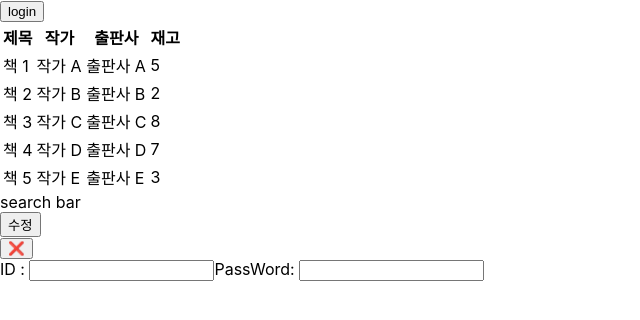
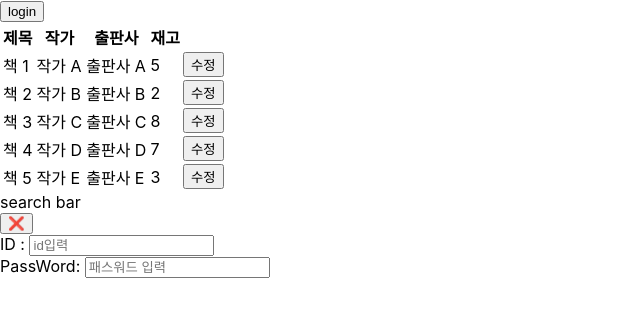
Before and after one commit to park-intae/booksearcher-new-, a React (Create React App) app: page / in a window 1280 px wide. Both pictures are taken after a click on the button "login". Shown: the top 320 px of the page, without its empty margins (0-640 px from the left). Built offline with nearby package versions, Linux system fonts and the light colour scheme.

Commit message:
오류 잡음 아직 구동은 안해봄...

```diff
--- a/src/App.tsx
+++ b/src/App.tsx
@@ -13,15 +13,19 @@ function App() {
     { id: 4, title: "책 4", author: ["작가 D"], publisher: "출판사 D", stock: 7 },
     { id: 5, title: "책 5", author: ["작가 E"], publisher: "출판사 E", stock: 3 },]
 
-  //Modal
+  //Modal state management
   const [isModalOpen, setIsModalOpen] = useState(false);
   const [contentType, setContentType] = useState("");
+  const [selectedBook, setSelectedBook] = useState<Book | null>(null);
 
-  const openModal = (type: string) => {
+  //Modal open console
+  const openModal = (type: string, book?: Book) => {
     setContentType(type);
     setIsModalOpen(true);
+    if (book) setSelectedBook(book);
   };
 
+  //Modal close console
   const closeModal = () => {
     setIsModalOpen(false);
   }
@@ -36,14 +40,11 @@ function App() {
         <div id='board'>
           <BookList books={books} openModal={openModal} />
           <div id='search'>search bar</div>
-          <button onClick={() => openModal('modifyButton')}>
-            수정
-          </button>
         </div>
         <div id='pagenation'></div>
       </main>
 
-      {isModalOpen && <Modal isOpen={isModalOpen} contentType={contentType} closeModal={closeModal} />}
+      {isModalOpen && <Modal isOpen={isModalOpen} contentType={contentType} closeModal={closeModal} book={selectedBook} />}
     </div>
   );
 }
--- a/src/components/BookList.tsx
+++ b/src/components/BookList.tsx
@@ -1,6 +1,11 @@
 import React, { useMemo } from 'react';
 import { ColumnDef, flexRender, getCoreRowModel, useReactTable } from '@tanstack/react-table';
-import type { Book, BookListProps } from '../type/interface';
+import type { Book } from '../type/interface';
+
+interface BookListProps {
+    books: Book[];
+    openModal: (type: string, book?: Book) => void;
+}
 
 const BookList: React.FC<BookListProps> = ({ books, openModal }) => {
 
@@ -39,10 +44,14 @@ const BookList: React.FC<BookListProps> = ({ books, openModal }) => {
                                     {flexRender(cell.column.columnDef.cell, cell.getContext())}
                                 </td>
                             ))}
+                            <button onClick={() => { openModal('modifyButton', row.original) }}>
+                                수정
+                            </button>
                         </tr>
                     ))}
                 </tbody>
             </table>
+
         </div>
     );
 }
--- /dev/null
+++ b/src/components/board/Modify.tsx
@@ -0,0 +1,24 @@
+import type { Book } from "../../type/interface";
+
+interface ModifyProps {
+    book: Book | null;
+    onClose: () => void;
+}
+
+const Modify: React.FC<ModifyProps> = ({ book, onClose }) => {
+    if (!book) return <div></div>;
+
+    return (
+        <div>
+            <h2>책 정보 수정</h2>
+            <input type="text" defaultValue={book.title} placeholder="새로운 제목 입력" />
+            <input type="text" defaultValue={book.author} placeholder="저자 입력" />
+            <input type="text" defaultValue={book.publisher} placeholder="출판사 입력" />
+            <input type="number" defaultValue={book.stock} placeholder="재고 입력" />
+            <button>저장</button>
+            <button onClick={onClose}>취소</button>
+        </div>
+    );
+}
+
+export default Modify
--- a/src/components/modal/Modal.tsx
+++ b/src/components/modal/Modal.tsx
@@ -1,12 +1,15 @@
 import { useState } from "react";
+import Modify from "../board/Modify";
+import { Book } from "../../type/interface";
 
 interface ModalProps {
     isOpen: boolean;
     contentType: string;
     closeModal: () => void;
+    book: Book | null;
 }
 
-export default function Modal({ isOpen, contentType, closeModal }: ModalProps) {
+export default function Modal({ isOpen, contentType, closeModal, book }: ModalProps) {
     const [identify, setIdentify] = useState("");
     const [password, setPassword] = useState("");
 
@@ -24,12 +27,13 @@ export default function Modal({ isOpen, contentType, closeModal }: ModalProps) {
 
                 {contentType === 'loginButton' && (
                     <div className="modal-section">
-                        ID : <input></input>
-                        PassWord: <input></input>
+                        ID : <input placeholder="id입력" value={identify} onChange={(e) => setIdentify(e.target.value)} />
+                        <br />
+                        PassWord: <input placeholder="패스워드 입력" value={password} onChange={(e) => setPassword(e.target.value)} />
                     </div>
                 )}
                 {contentType === 'modifyButton' && (
-                    <div className="modal-section"></div>
+                    <Modify book={book} onClose={closeModal} />
                 )}
                 {contentType === 'bookContents' && (
                     <div className="modal-section"></div>
```
Also changed, not shown: src/type/interface.ts (+1 -6 lines), src/components/board/Content.tsx (added).
